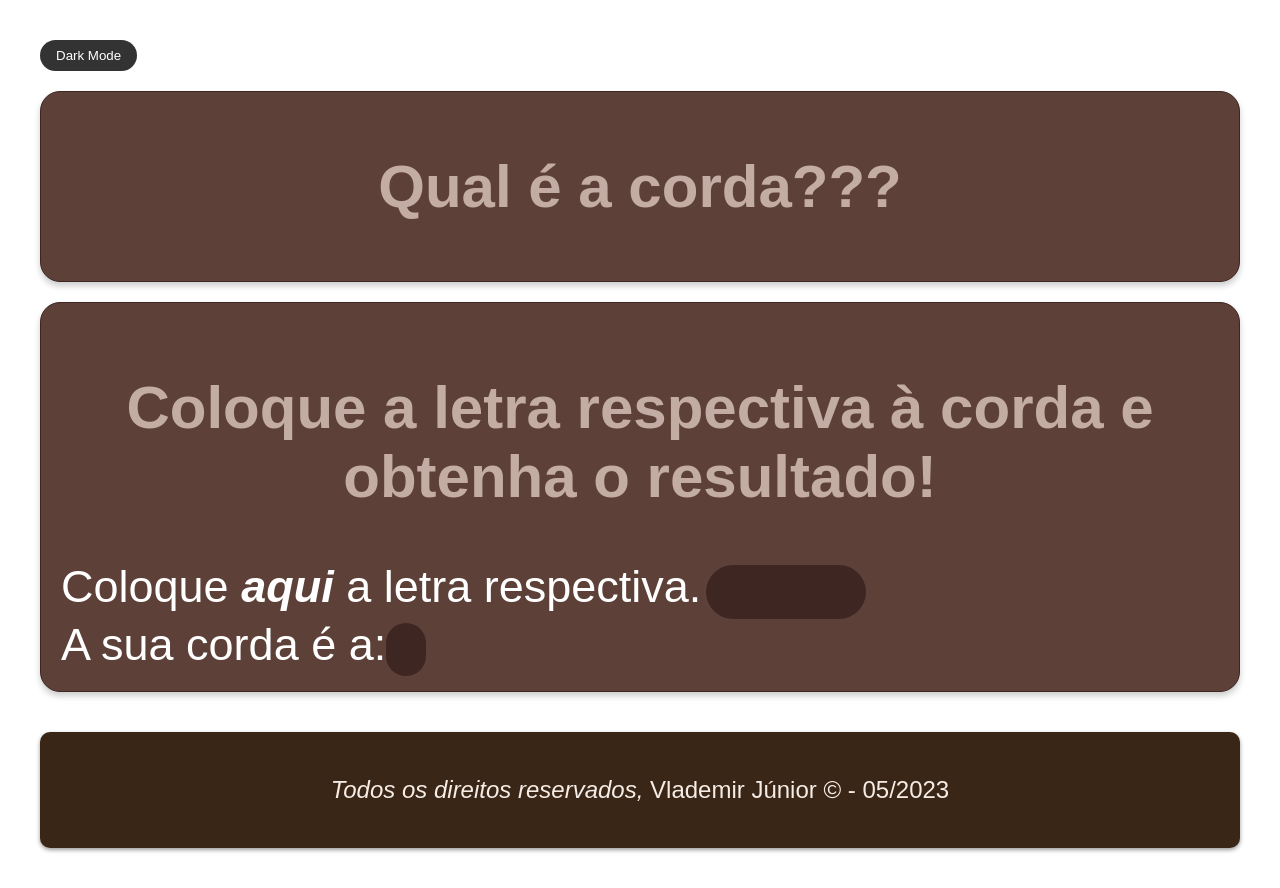
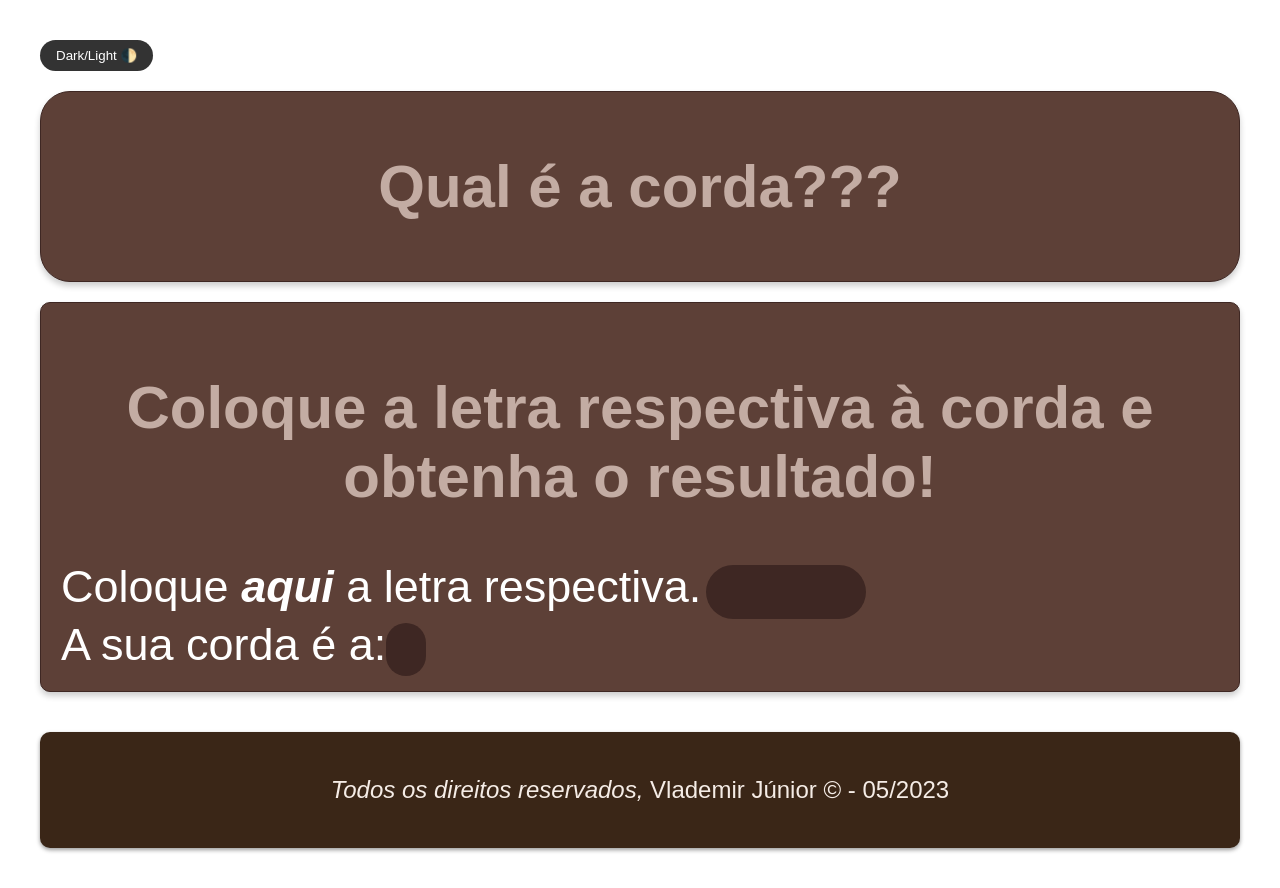
Before and after one commit to vlademir-junior/app-corda-guitarra, a plain HTML site: page index.html in a window 1280 px wide. Drawn offline with Linux system fonts and the light colour scheme.

Commit message:
updating layout_1

```diff
--- a/index.html
+++ b/index.html
@@ -8,7 +8,7 @@
     <title>App GtrString</title>
   </head>
   <body>
-    <button id="darkModeButton">Dark Mode</button>
+    <button id="darkModeButton">Dark/Light 🌓</button>
     <header>
       <h1>Qual é a corda???</h1>
     </header>
--- a/style.css
+++ b/style.css
@@ -40,10 +40,18 @@ output:focus {
   background-color: #7B5E57;
 }
 
-header,
-main {
+header {
   background-color: #5D4037;
-  border-radius: 20px;
+  border-radius: 30px;
+  border: 1px solid #3E2723;
+  margin: 20px 0;
+  padding: 20px;
+  box-shadow: 0 4px 6px rgba(0, 0, 0, 0.2);
+}
+
+main{
+  background-color: #5D4037;
+  border-radius: 10px;
   border: 1px solid #3E2723;
   margin: 20px 0;
   padding: 20px;
```
